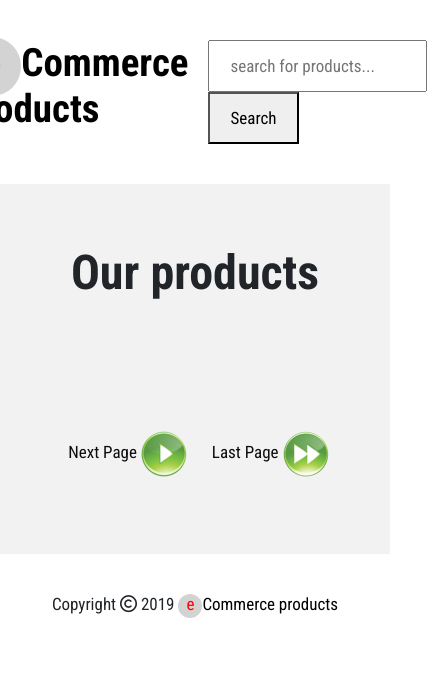
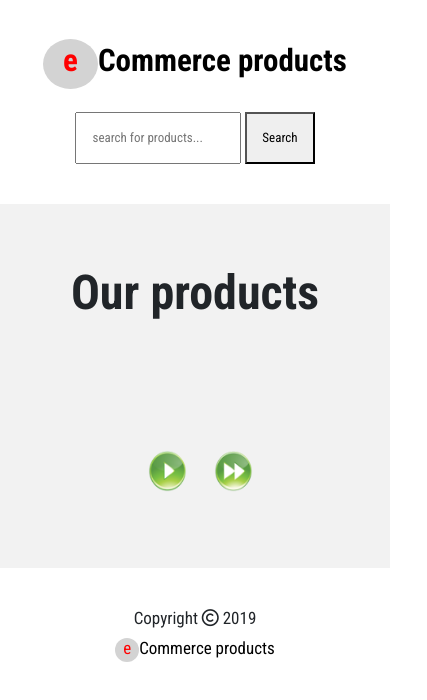
Before and after one commit to MariuszDziecielski/staples-frontend-task, a plain HTML site: page client/index.html in a window 390 px wide. Shown: the whole page, 427 px wide, since content can reach past the window. Drawn offline with nearby package versions, Linux system fonts and the light colour scheme; no server answers.

Commit message:
Improve the site's RWD

```diff
--- a/client/css/style.css
+++ b/client/css/style.css
@@ -197,17 +197,101 @@ header .search-box button {
 }
 
 /* Media queries */
-/* For computers: */
-@media (max-width: 992px) {
+@media (max-width: 1599px) {
+  header a {
+    font-size: 37px;
+  }
 
+  header .search-box input,
+  header .search-box button {
+    font-size: 16px;
+    padding: 0 18px;
+  }
+
+  .products .pagination ul li a {
+    font-size: 16px;
+  }
+
+  .products .pagination ul li a img {
+    width: 45px;
+    height: 45px;
+  }
 }
 
-/* For tablets: */
-@media (max-width: 768px) {
+@media (max-width: 1366px) {
+  header a {
+    font-size: 35px;
+  }
 
+  header .search-box input,
+  header .search-box button {
+    font-size: 15px;
+    padding: 0 17px;
+  }
+
+  .products .pagination ul li a {
+    font-size: 14px;
+  }
+
+  .products .pagination ul li a img {
+    width: 42px;
+    height: 42px;
+  }
 }
 
-/* For smart phones: */
-@media (max-width: 480px) {
+@media (max-width: 1199px) {
+  header a {
+    font-size: 33px;
+  }
 
+  header .search-box input,
+  header .search-box button {
+    font-size: 14px;
+    padding: 0 16px;
+  }
 }
+
+@media (max-width: 991px) {
+  header a {
+    font-size: 31px;
+  }
+
+  header .search-box input,
+  header .search-box button {
+    font-size: 13px;
+    padding: 0 15px;
+  }
+}
+
+@media (max-width: 767px) {
+  header {
+    flex-direction: column;
+    align-items: center;
+  }
+
+  header a {
+    padding-bottom: 31px;
+  }
+
+  header .search-box {
+    padding-left: 0;
+  }
+}
+
+@media (max-width: 640px) {
+  .products .search-results-box {
+    margin: 0 20px;
+  }
+}
+
+@media (max-width: 479px) {
+  header a {
+    text-align: center;
+    line-height: 41px;
+  }
+
+  .copyright a {
+    display: block;
+    margin-top: 10px;
+  }
+}
--- a/client/js/script.js
+++ b/client/js/script.js
@@ -118,4 +118,9 @@ $(document).ready(() => {
   })
 
   searchResultElem.add(warningTextElem).hide();
+
+  if ($(window).width() <= 640) {
+    let isTextNode = (_, el) => el.nodeType === Node.TEXT_NODE;
+    $('.pagination a').contents().filter(isTextNode).remove();
+  }
 });
```
